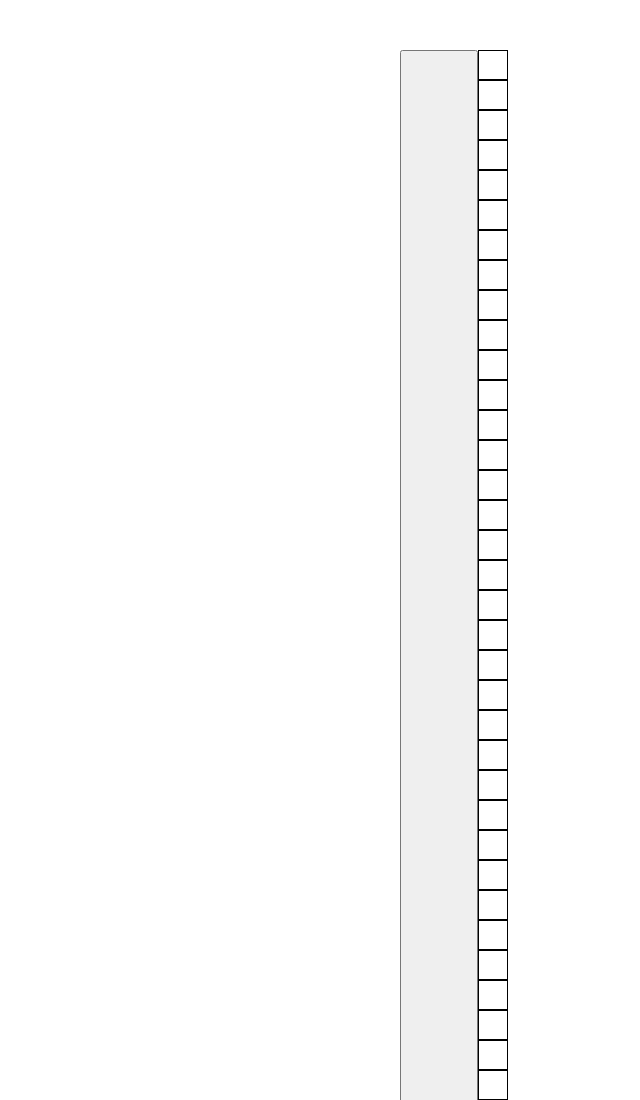
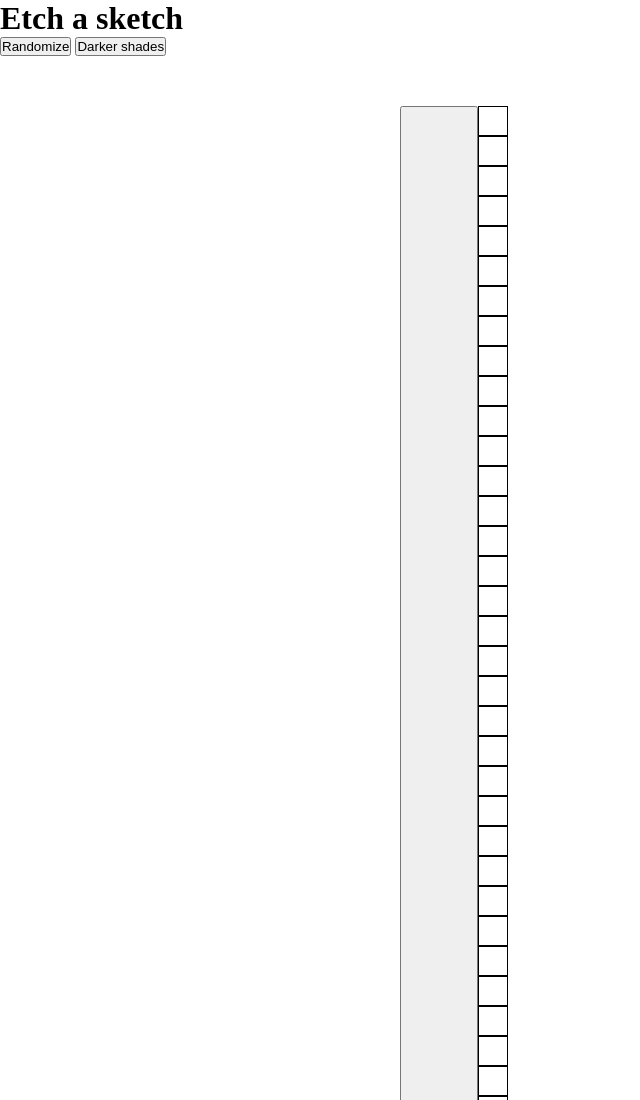
Before and after one commit to mayorr-star/odin-etch-a-sketch, a plain HTML site: page index.html in a window 1280 px wide. Shown: the top 1100 px of the page, without its empty margins (0-640 px from the left). Drawn offline with Linux system fonts and the light colour scheme.

Commit message:
Added a header to the page

```diff
--- a/index.html
+++ b/index.html
@@ -7,8 +7,14 @@
         <script src="script.js" defer></script>
     </head>
     <body>
+        <header>
+            <h1>Etch a sketch</h1>
+        </header>
         <main>
-            <div class="button-box"></div>
+            <div class="button-box">
+                <button class="randon-button extra" id="radom-btn">Randomize</button>
+                <button class="darker-shades extra" id="darke-btn">Darker shades</button>
+            </div>
             <div class="grid-container">
                 <div class="grid"></div>
             </div>
```
